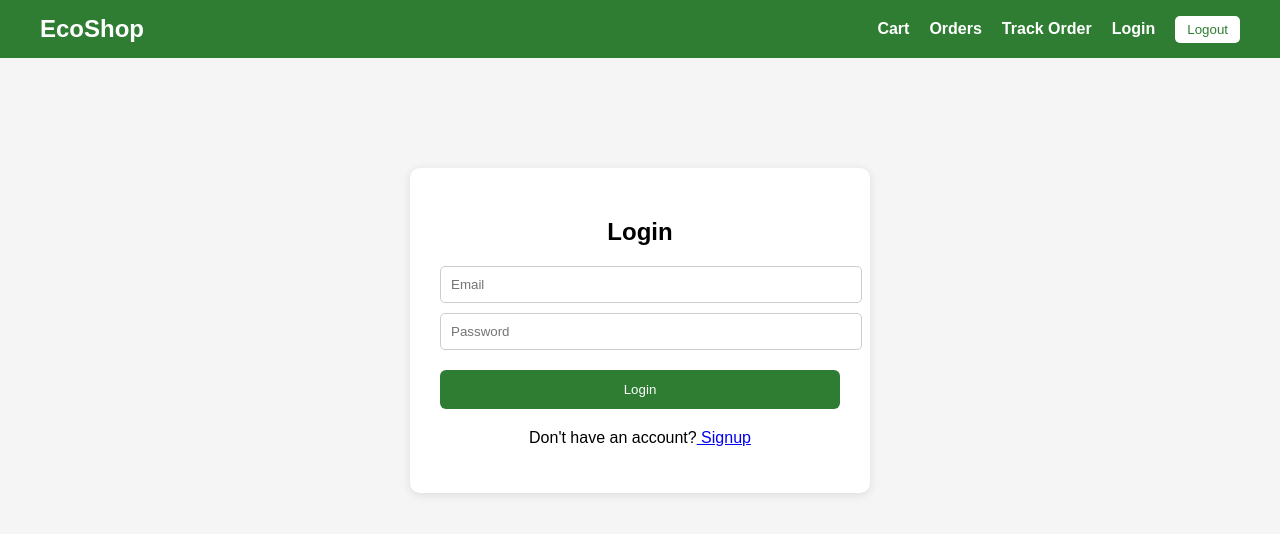
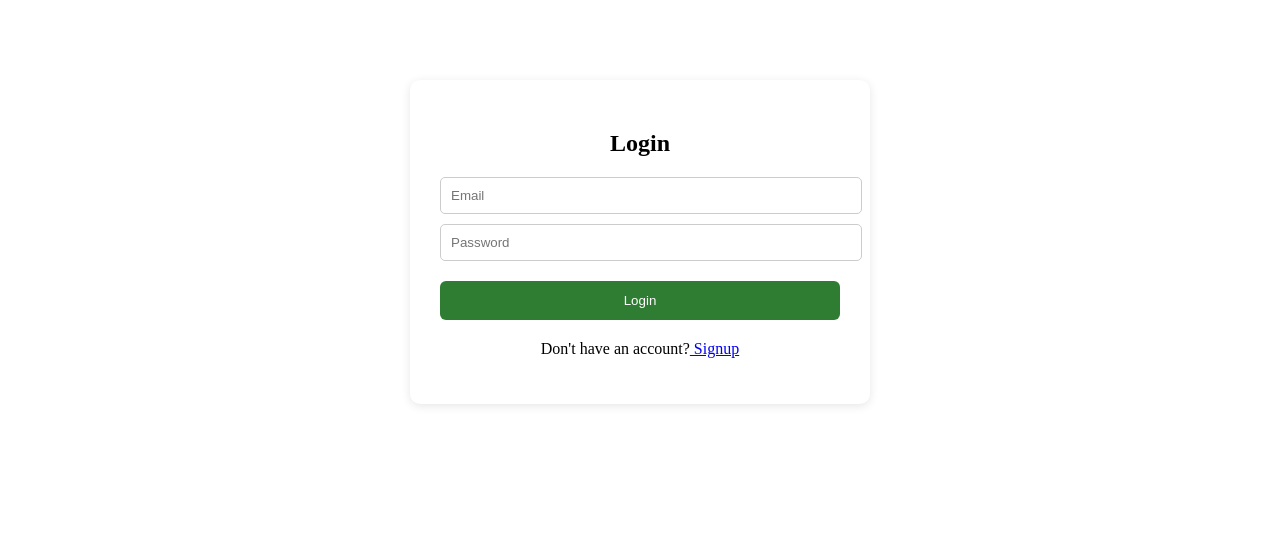
Before and after one commit to Rakshanayak24/ECommerce, a Next.js app: page /auth/login in a window 1280 px wide. Shown: the top 534 px of the page. Built offline with nearby package versions, Linux system fonts and the light colour scheme.

Commit message:
Update layout.js

```diff
--- a/app/layout.js
+++ b/app/layout.js
@@ -1,34 +1,16 @@
-import Navbar from "../components/Navbar";
+"use client";
 
-export const metadata = {
-  title: "EcoShop Checkout",
-  description: "Mini Ecommerce Store"
-};
+import { CartProvider } from "../context/CartContext";
 
 export default function RootLayout({ children }) {
-
   return (
-
     <html lang="en">
-
-      <body
-        style={{
-          margin:0,
-          fontFamily:"Arial, sans-serif",
-          background:"#f5f5f5"
-        }}
-      >
-
-        <Navbar/>
-
-        <div style={{padding:"30px"}}>
-          {children}
-        </div>
-
+      <head>
+        <title>Ecoyaan Checkout</title>
+      </head>
+      <body>
+        <CartProvider>{children}</CartProvider>
       </body>
-
     </html>
-
   );
-
 }
```
